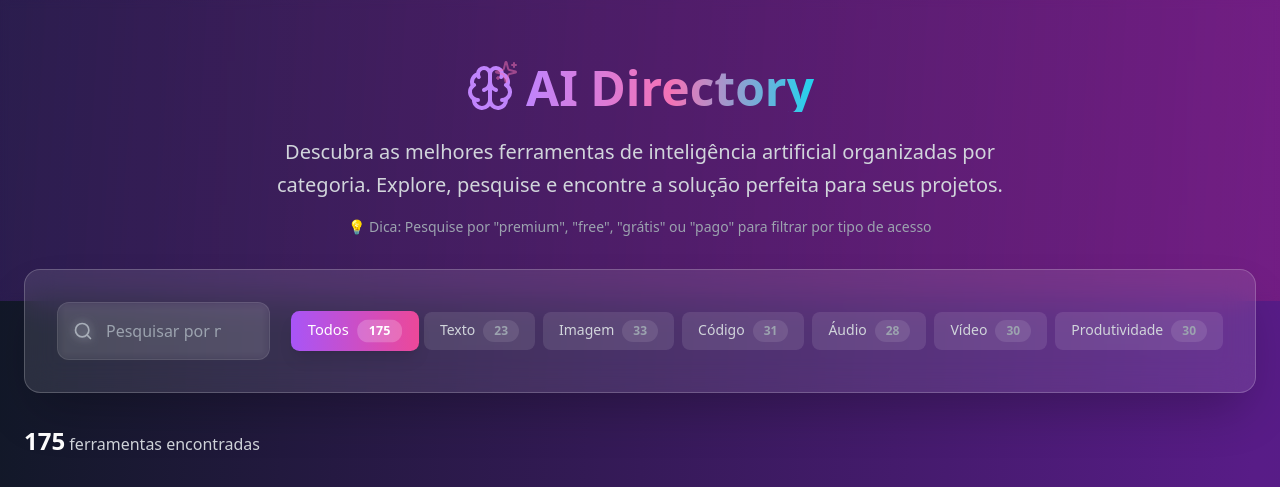
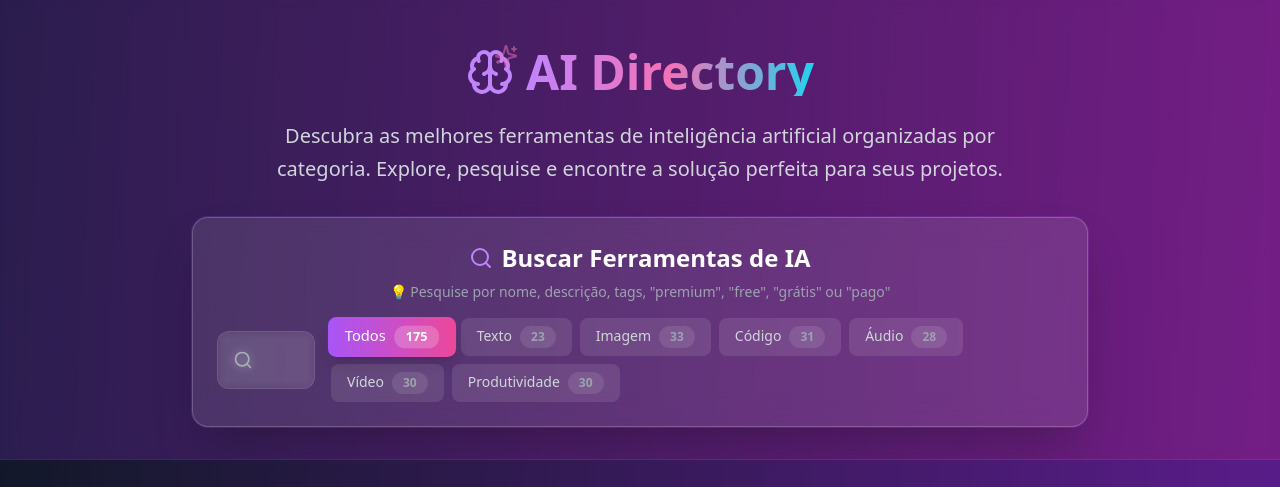
Before and after one commit to profedgarsantos/ai-web-voyager, a React (Vite) app: page / in a window 1280 px wide. Shown: the top 487 px of the page. Built offline with nearby package versions, Linux system fonts and the light colour scheme.

Commit message:
Enhance search bar
Move the search bar to the top of the site for better visibility.

```diff
--- a/src/components/AIDirectory.tsx
+++ b/src/components/AIDirectory.tsx
@@ -55,11 +55,11 @@ const AIDirectory = () => {
 
   return (
     <div className="min-h-screen bg-gradient-to-br from-gray-900 via-purple-900 to-violet-900">
-      {/* Header */}
-      <header className="relative overflow-hidden">
+      {/* Header with Search */}
+      <header className="relative overflow-hidden border-b border-white/10">
         <div className="absolute inset-0 bg-gradient-to-r from-purple-600/20 to-pink-600/20 backdrop-blur-sm"></div>
-        <div className="relative container mx-auto px-6 py-16">
-          <div className="text-center">
+        <div className="relative container mx-auto px-6 pt-12 pb-8">
+          <div className="text-center mb-8">
             <div className="flex items-center justify-center gap-3 mb-6">
               <div className="relative">
                 <Brain className="w-12 h-12 text-purple-400" />
@@ -69,21 +69,25 @@ const AIDirectory = () => {
                 AI Directory
               </h1>
             </div>
-            <p className="text-xl text-gray-300 max-w-3xl mx-auto leading-relaxed">
+            <p className="text-xl text-gray-300 max-w-3xl mx-auto leading-relaxed mb-6">
               Descubra as melhores ferramentas de inteligência artificial organizadas por categoria.
               Explore, pesquise e encontre a solução perfeita para seus projetos.
             </p>
-            <p className="text-sm text-gray-400 mt-4">
-              💡 Dica: Pesquise por "premium", "free", "grátis" ou "pago" para filtrar por tipo de acesso
+          </div>
+
+          {/* Highlighted Search Section */}
+          <div className="max-w-4xl mx-auto">
+            <div className="bg-white/10 backdrop-blur-lg rounded-2xl p-6 border border-white/20 shadow-2xl ring-1 ring-purple-500/20">
+              <div className="mb-4 text-center">
+                <h2 className="text-2xl font-semibold text-white mb-2 flex items-center justify-center gap-2">
+                  <Search className="w-6 h-6 text-purple-400" />
+                  Buscar Ferramentas de IA
+                </h2>
+                <p className="text-sm text-gray-400">
+                  💡 Pesquise por nome, descrição, tags, "premium", "free", "grátis" ou "pago"
                 </p>
               </div>
-        </div>
-      </header>
-
-      {/* Search and Filters */}
-      <div className="container mx-auto px-6 -mt-8 relative z-10">
-        <div className="bg-white/10 backdrop-blur-lg rounded-2xl p-8 border border-white/20 shadow-2xl">
-          <div className="flex flex-col lg:flex-row gap-6 items-center">
+              <div className="flex flex-col lg:flex-row gap-4 items-center">
                 <div className="flex-1 w-full">
                   <SearchBar searchQuery={searchQuery} onSearchChange={setSearchQuery} />
                 </div>
@@ -97,6 +101,8 @@ const AIDirectory = () => {
               </div>
             </div>
           </div>
+        </div>
+      </header>
 
       {/* Results Counter */}
       <div className="container mx-auto px-6 py-8">
```
Lines whose indentation alone changed are shown as unchanged.
